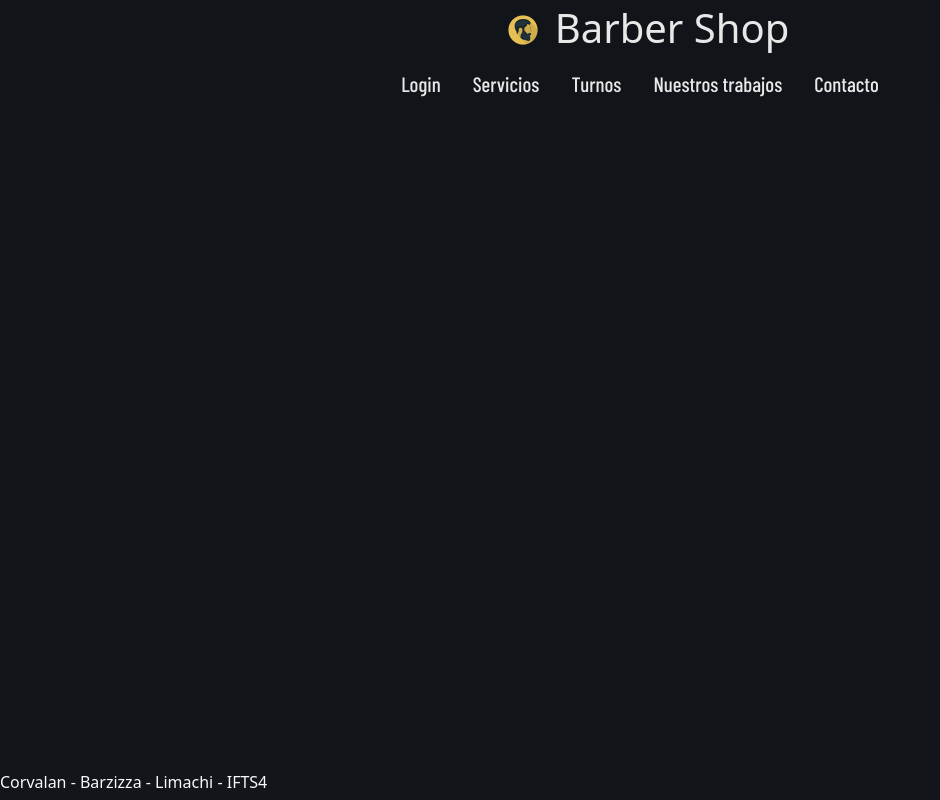
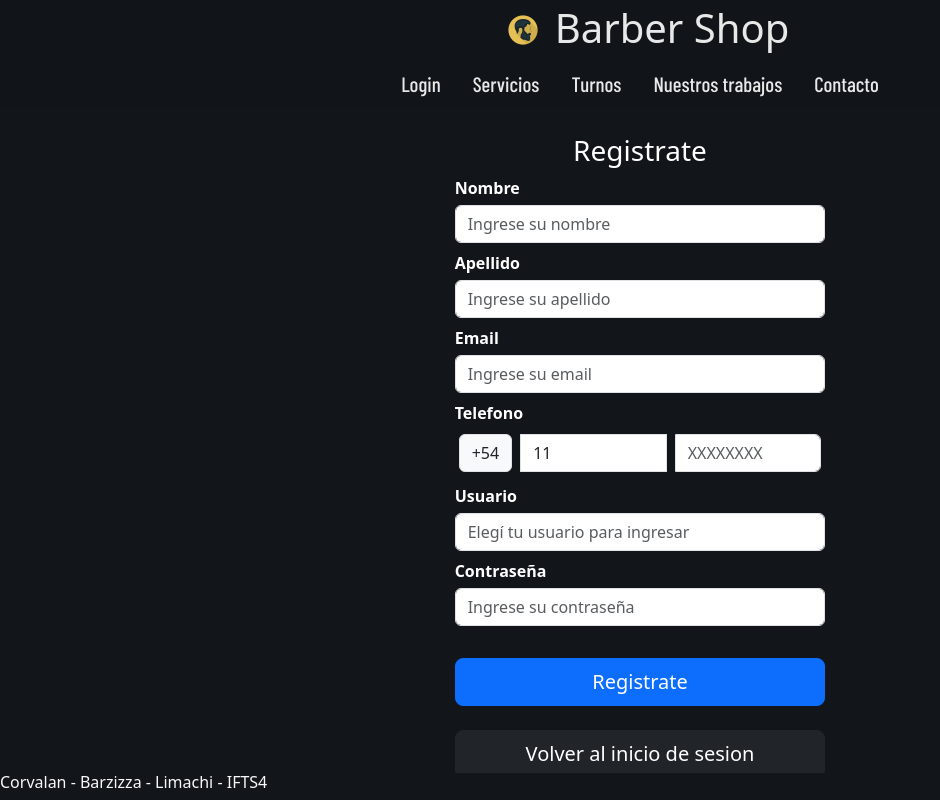
Before and after one commit to emilianocorv/barber-shop, a PHP site: page /registrate.php in a window 1280 px wide. Shown: the whole page, without its empty margins (0-940 px from the left). Run offline with PHP 8.4, Linux system fonts and the light colour scheme; some web fonts are replaced.

Commit message:
formulario de registro

```diff
--- a/login.php
+++ b/login.php
@@ -22,7 +22,6 @@
         </div>
         </form>
         </div>
-
 </section>
 
 <?php include('footer.php');?>
--- a/registrate.php
+++ b/registrate.php
@@ -1,5 +1,53 @@
 <?php include('header.php')?>
 
+<section class="first container-fluid text-white d-flex justify-content-center">
 
+        <div class="px-4 col-12 col-md-6 col-lg-6 col-xl-4">
+         <h3 class="mt-4 text-center">Registrate</h3>
+
+        <form>
+        <div class="form-group my-2">
+        <label for="nombre">Nombre</label>
+        <input type="text" class="form-control" id="nombre" name="nombre" placeholder="Ingrese su nombre">
+        </div>
+
+        <div class="form-group my-2">
+        <label for="apellido">Apellido</label>
+        <input type="text" class="form-control" id="apellido" name="apellido" placeholder="Ingrese su apellido">
+        </div>
+
+        <div class="form-group my-2">
+        <label for="email">Email</label>
+        <input type="email" class="form-control" id="email" name="email" placeholder="Ingrese su email">
+        </div>
+
+        <div class="form-group my-2">
+        <label for="telefono">Telefono</label>
+        <div class="input-group">
+            <div class="input-group-prepend m-1">
+            <span class="input-group-text">+54</span>
+            </div>
+            <input class="form-control required m-1" type="tel" placeholder="Cód area" name="codArea" id="codArea" value="11" minlength="2" maxlength="4">
+            <input class="form-control required m-1" type="tel" placeholder="XXXXXXXX" maxlength="8" minlength="5" id="campoValidacion">
+        </div>
+        </div>
+
+        <div class="form-group my-2">
+        <label for="nombre">Usuario</label>
+        <input type="text" class="form-control" id="usuario" name="usuario" placeholder="Elegí tu usuario para ingresar">
+        </div>
+
+        <div class="form-group my-2">
+            <label for="password">Contraseña</label>
+            <input type="password" class="form-control" id="password" placeholder="Ingrese su contraseña">
+        </div>
+
+        <div class="d-grid col-12 mx-auto">
+            <button type="submit" class="btn btn-primary btn-lg my-4">Registrate</button>
+            <a href="login.php" class="btn btn-dark btn-lg">Volver al inicio de sesion</a>
+        </div>
+        </form>
+        </div>
+</section>
 
 <?php include('footer.php');?>
```
